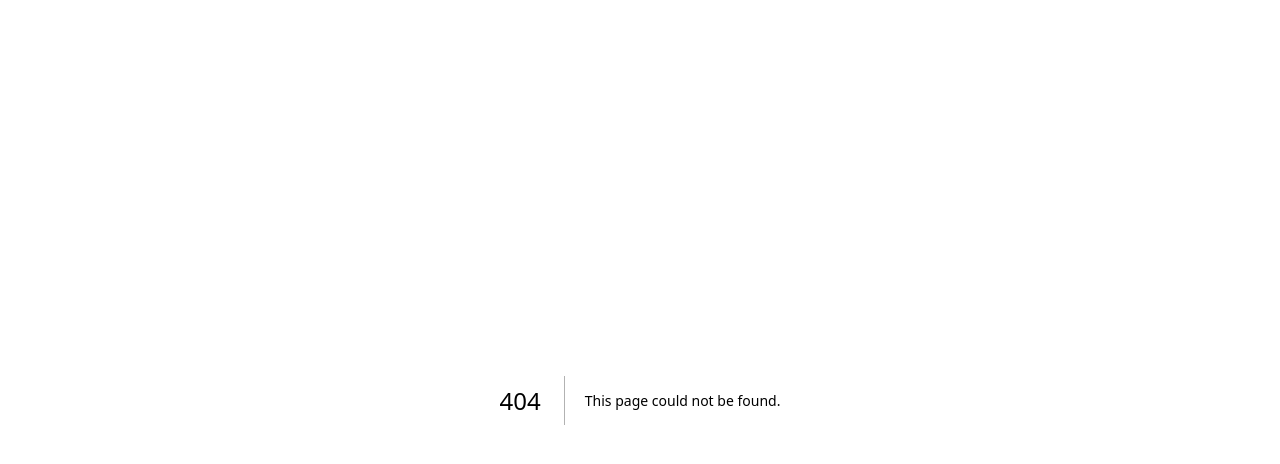
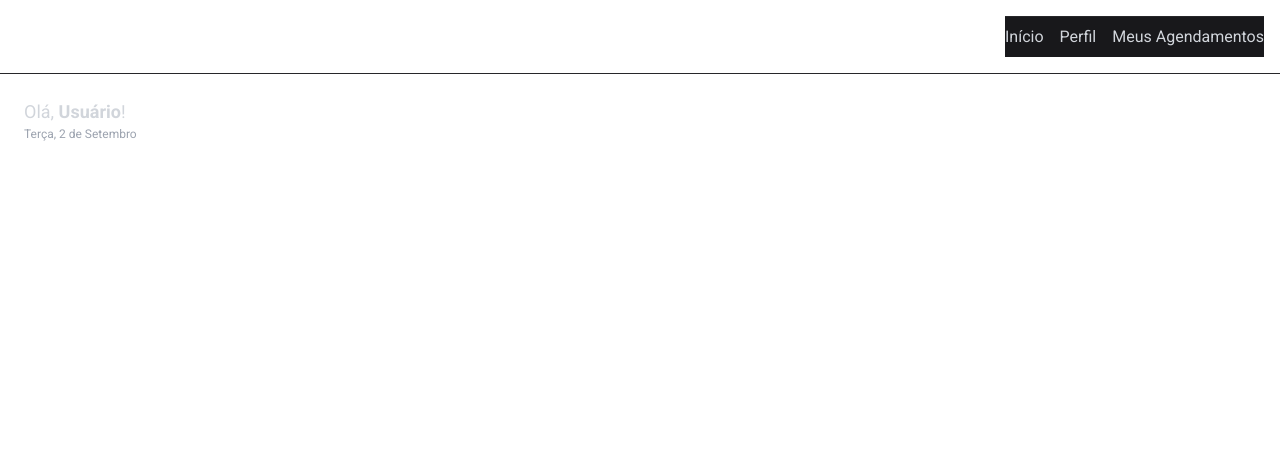
Before and after one commit to Gleis0nLemos/agendio-front, a Next.js app: page /user in a window 1280 px wide. Before the commit this address had no page. Shown: the top 464 px of the page. Built offline with nearby package versions, Linux system fonts and the light colour scheme.

Commit message:
feat: created first step to the main user page

```diff
--- /dev/null
+++ b/src/app/user/layout.tsx
@@ -0,0 +1,22 @@
+"use client";
+
+import "@/app/globals.css";
+import Header from "@/components/user/Header";
+
+export default function UserLayout({
+  children,
+}: {
+  children: React.ReactNode;
+}) {
+  return (
+    <div className="flex min-h-screen bg-background">
+
+
+      {/* Conteúdo principal */}
+      <div className="flex-1 flex flex-col">
+        <Header />
+        <main className="p-4 lg:p-6">{children}</main>
+      </div>
+    </div>
+  );
+}
--- /dev/null
+++ b/src/app/user/page.tsx
@@ -0,0 +1,24 @@
+"use client";
+
+export default function UserPage() {
+  const hoje = new Date();
+
+  // Extrai os componentes da data
+  let diaSemana = hoje.toLocaleDateString("pt-BR", { weekday: "long" });
+  const dia = hoje.getDate();
+  const mes = hoje.toLocaleDateString("pt-BR", { month: "long" });
+
+  // Remove "-feira" e capitaliza
+  diaSemana = diaSemana.replace("-feira", "");
+  const capitalize = (str: string) =>
+    str.charAt(0).toUpperCase() + str.slice(1);
+
+  const dataBonita = `${capitalize(diaSemana.trim())}, ${dia} de ${capitalize(mes)}`;
+
+  return (
+    <div className="">
+      <h1 className="text-lg text-gray-300">Olá, <span className="font-semibold">Usuário</span>!</h1>
+      <p className="text-xs text-gray-400">{dataBonita}</p>
+    </div>
+  );
+}
--- /dev/null
+++ b/src/components/user/Header.tsx
@@ -0,0 +1,39 @@
+"use client";
+
+import { useState } from "react";
+import { Menu, X } from "lucide-react";
+
+export default function UserHeader() {
+  const [menuOpen, setMenuOpen] = useState(false);
+
+  return (
+    <header className="flex items-center justify-between p-4 border-b border-zinc-800 bg-background relative">
+      <h1 className="text-lg font-semibold text-white">agendio</h1>
+
+      {/* Botão Hamburguer (só aparece em telas pequenas) */}
+      <button
+        onClick={() => setMenuOpen(!menuOpen)}
+        className="text-gray-400 hover:text-gray-300 lg:hidden"
+      >
+        {menuOpen ? <X size={24} /> : <Menu size={24} />}
+      </button>
+
+      {/* Menu de navegação */}
+      <nav
+        className={`${
+          menuOpen ? "flex" : "hidden"
+        } absolute top-full left-0 w-full flex-col bg-zinc-900 border-t border-zinc-800 p-4 lg:static lg:flex lg:flex-row lg:items-center lg:gap-4 lg:w-auto lg:p-0`}
+      >
+        <a href="/user" className="py-2 text-gray-300 hover:text-white transition">
+          Início
+        </a>
+        <a href="/user/profile" className="py-2 text-gray-300 hover:text-white transition">
+          Perfil
+        </a>
+        <a href="/user/appointments" className="py-2 text-gray-300 hover:text-white transition">
+          Meus Agendamentos
+        </a>
+      </nav>
+    </header>
+  );
+}
```
